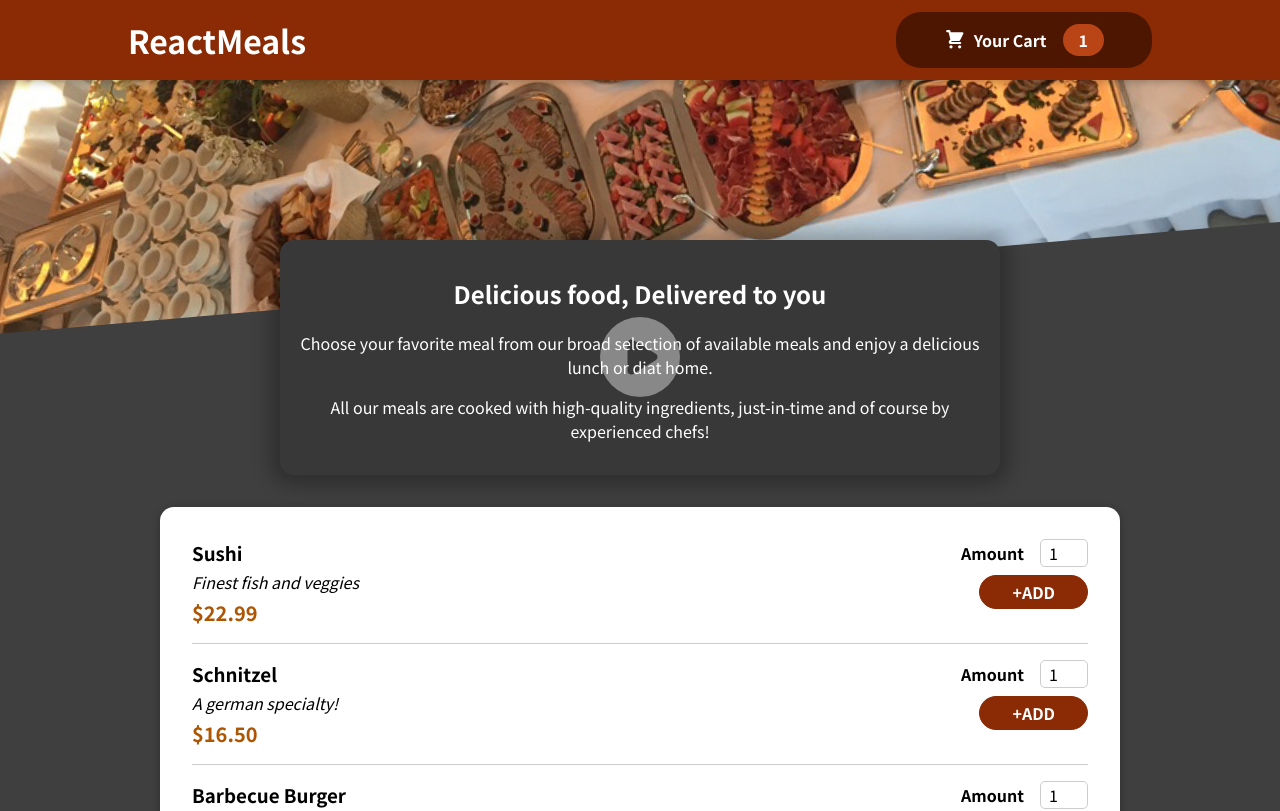
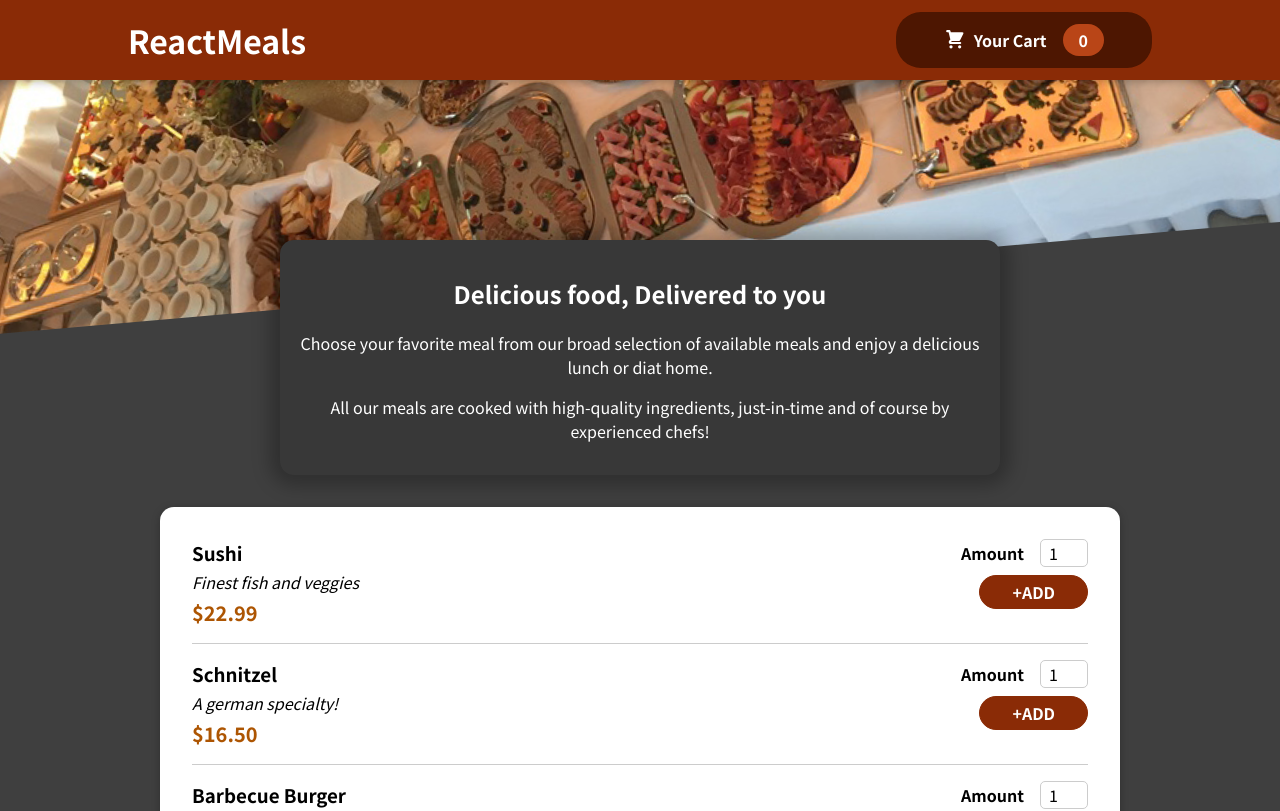
Before and after one commit to FarhanKhan7749/Creating-a-Restaurant-Website, a React (Create React App) app: page / in a window 1280 px wide. Shown: the top 811 px of the page. Built offline with nearby package versions, Linux system fonts and the light colour scheme.

Commit message:
DIY- Implementing the cart Itemns page

```diff
--- a/src/App.js
+++ b/src/App.js
@@ -3,6 +3,7 @@ import { useState } from "react";
 import Cart from "./component/Cart/Cart";
 import Header from "./component/Layout/Header";
 import Meals from "./component/Meals/Meals";
+import CartProvider from "./store/CartProvider";
 //import MealsSummary from "./component/Meals/MealsSummary";
 
 function App() {
@@ -16,15 +17,14 @@ function App() {
     setCartIsShown(false);
   };
 
-
   return (
-    <React.Fragment>
+    <CartProvider>
       {cartIsShown && <Cart onClick ={hideCartHandler}/>}
       <Header onClick = {showCartHandler}/>
       <main>
         <Meals></Meals>
       </main>
-    </React.Fragment>
+    </CartProvider>
   );
 }
 
--- a/src/component/Cart/Cart.js
+++ b/src/component/Cart/Cart.js
@@ -1,17 +1,32 @@
 import Modal from '../UI/Modal';
 import classes from './Cart.module.css';
+import CartContext from '../../store/cart-context';
+import { useContext } from 'react';
 
 const Cart = (props) => {
-    const cartItem = <ul className={classes['cart-items']}>{[
-        { id: 'c1', name: 'Sushi', amount: 2, price: 12.99 }
-        ].map((item) => <li>{item.name}</li>)}</ul>;
+    const cartCtx = useContext(CartContext);
+
+    const cartItem =
+        <ul className={classes['cart-items']}>
+            {cartCtx.items.map((item) =>
+                <li key={Math.random()}>
+                    Name:{item.name}
+                    price:{item.price}
+                    Quantity:{item.quantity}
+                </li>)}
+        </ul>;
+
+    let totalPrice = 0;
+    cartCtx.items.forEach(item => {
+        totalPrice = totalPrice + Number(item.price)
+    });
 
     return (
         <Modal onClick ={props.onClick}>
             {cartItem}
             <div className={classes.total}>
                 <span>Total Amount</span>
-                <span>35.36</span>
+                <span>{totalPrice}</span>
             </div>
             <div className={classes.actions}>
                 <button className={classes['button--alt']} onClick={props.onClick}>Close</button>
--- a/src/component/Layout/HeaderCartButton.js
+++ b/src/component/Layout/HeaderCartButton.js
@@ -1,7 +1,14 @@
-import React from "react";
+import React, { useContext } from "react";
 import classes from "./HeaderCartButton.module.css";
 import CartIcon from "../Cart/CartIcon";
+import CartContext from "../../store/cart-context";
 const HeaderCartButton = (props) => {
+    const cartCtx = useContext(CartContext);
+
+    let quantity = 0;
+    cartCtx.items.forEach(item =>{
+        quantity = quantity + Number(item.quantity)
+    })
     return(
         <button className={classes.button} onClick={props.onClick}>
             <span className={classes.icon}>
@@ -11,7 +18,7 @@ const HeaderCartButton = (props) => {
                 Your Cart
             </span>
             <span className={classes.badge}>
-                1
+                {quantity}
             </span>
         </button>
     )
--- a/src/component/Meals/MealItems/MealItems.js
+++ b/src/component/Meals/MealItems/MealItems.js
@@ -10,7 +10,7 @@ const MealsItems = (props) => {
                 <div className={classes.price}>{price}</div>
             </div>
             <div>
-                <MealItemsForm></MealItemsForm>
+                <MealItemsForm id={props.id} item={props}></MealItemsForm>
             </div>
         </li>
     )
--- a/src/component/Meals/MealItems/MealItemsForm.js
+++ b/src/component/Meals/MealItems/MealItemsForm.js
@@ -1,18 +1,27 @@
 import Input from '../../UI/Input';
 import classes from './MealItemsForm.module.css';
+import CartContext from '../../../store/cart-context';
+import { useContext } from 'react';
 
 const MealItemsForm = (props) => {
+    const cartCtx = useContext(CartContext);
+    const addItemsToCart = (event) => {
+        event.preventDefault();
+        console.log("hello");
+        const quantity = document.getElementById('amount_'+props.id).value
+        cartCtx.addItem({...props.item, quantity: quantity})
+    }
     return(
         <form className={classes.form}>
             <Input label="Amount" input={{
-                id:'amount_' + props.id,
+                id:'amount_'+props.id,
                 type: 'number',
                 min: '1',
                 max: '5',
                 step: '1',
                 defaultValue: '1'
             }} />
-            <button>+ADD</button>
+            <button onClick={addItemsToCart}>+ADD</button>
         </form>
     )
 }
--- a/src/component/Meals/MealsSummary.js
+++ b/src/component/Meals/MealsSummary.js
@@ -1,13 +1,13 @@
 import React from "react";
-import PlayButton from "../Cart/PlayButtonIcon";
+// import PlayButton from "../Cart/PlayButtonIcon";
 import classes from './MealsSummary.module.css';
 const MealsSummary = () => {
     return (
         <section className={classes.summary}>
             <h1>Delicious food, Delivered to you</h1>
-            <div className={classes.playButton}>
+            {/* <div className={classes.playButton}>
                 <PlayButton />
-            </div>
+            </div> */}
             <p>Choose your favorite meal from our broad selection of available meals and enjoy a delicious
                 lunch or diat home.</p>
             <p>All our meals are cooked with high-quality ingredients, just-in-time and of course by
--- /dev/null
+++ b/src/store/CartProvider.js
@@ -0,0 +1,25 @@
+import { useState } from "react";
+import CartContext from "./cart-context";
+
+const CartProvider = props =>{
+    const [items, updateItems] = useState([]);
+
+    const addItemToCartHandler = (item) =>{
+        updateItems([...items,item]);
+    };
+    const removeItemFromCartHandler = (id)=>{
+
+    };
+
+    const cartContext = {
+        items: items,
+        totalAmount: 0,
+        addItem: addItemToCartHandler,
+        removeItem: removeItemFromCartHandler,
+    }
+    return <CartContext.Provider value={cartContext}>
+        {props.children}
+    </CartContext.Provider>
+}
+
+export default CartProvider;
--- /dev/null
+++ b/src/store/cart-context.js
@@ -0,0 +1,10 @@
+import React from "react";
+
+const CartContext = React.createContext({
+    items:[],
+    totalAmount: 0,
+    addItem: (item) => {},
+    removeItem: (id) => {}
+})
+
+export default CartContext;
```
Also changed, not shown: 1 other file (tests, documents, lock files or other folders).
